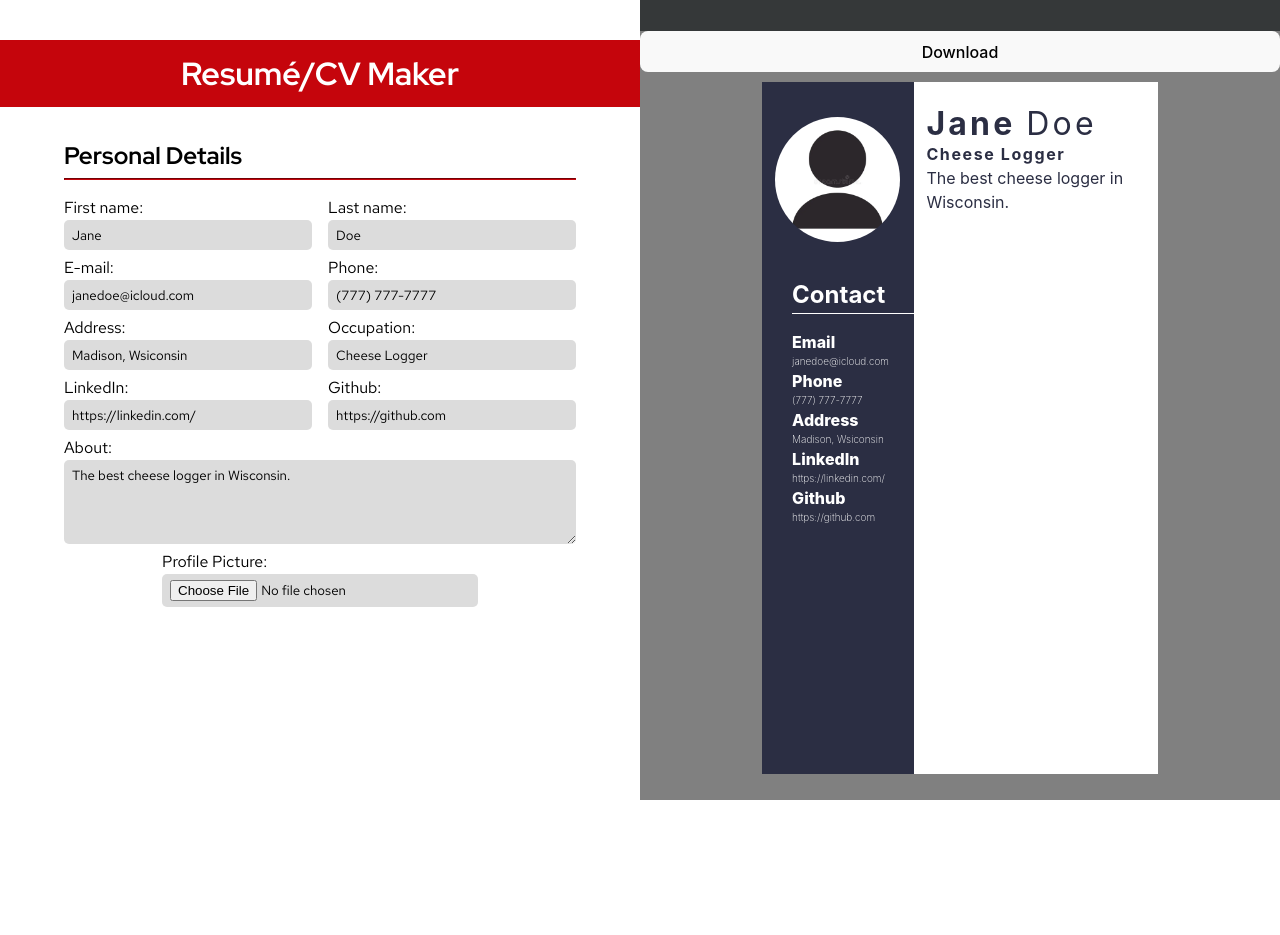
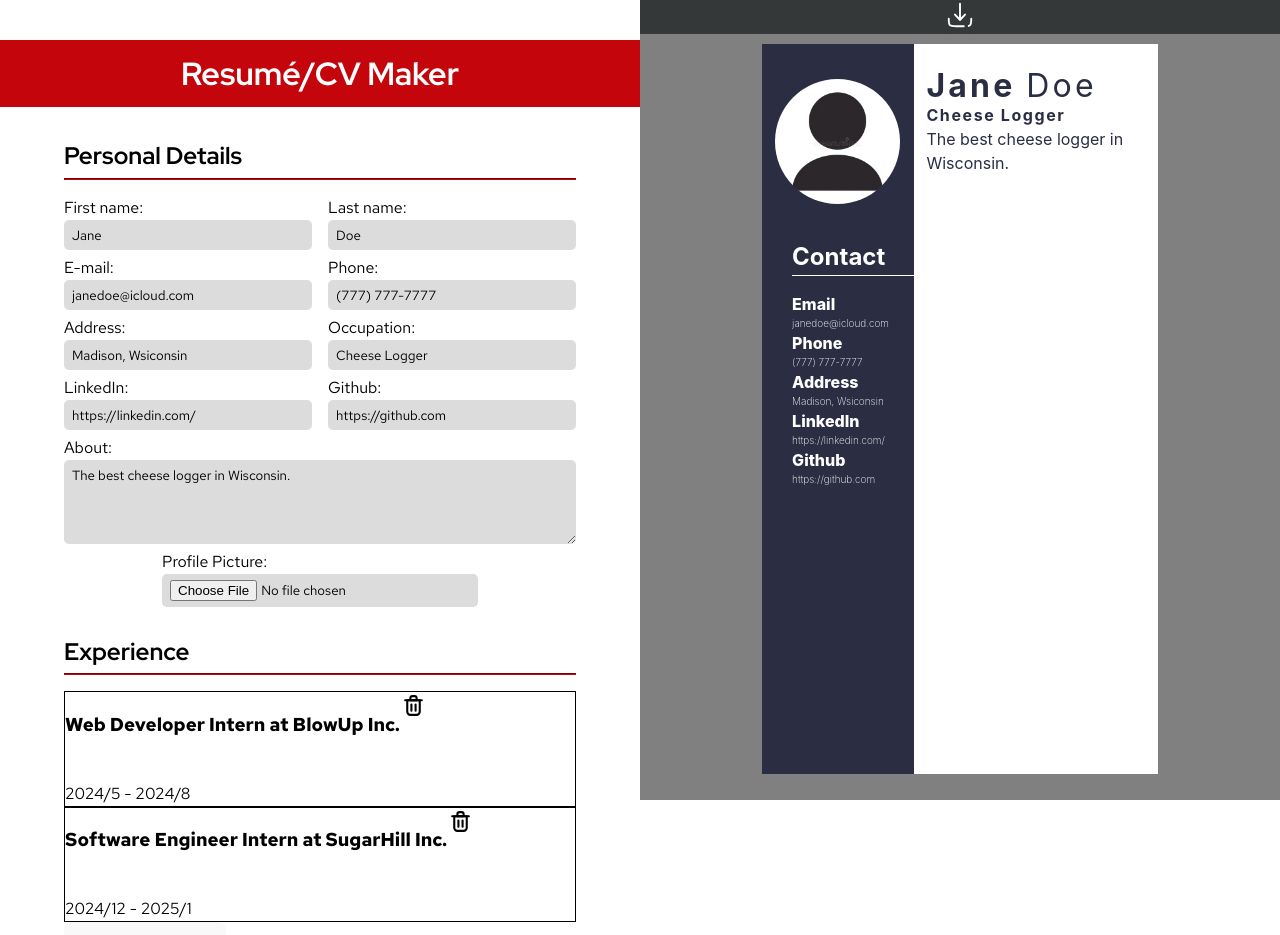
Before and after one commit to yegeunyang/odin-CV-application, a React (Vite) app: page / in a window 1280 px wide. Shown: the top 935 px of the page. Before the commit the page ends 800 px from the top, so only its background shows below. Built offline with nearby package versions, Linux system fonts and the light colour scheme.

Commit message:
Implement Experience component

```diff
--- a/src/App.css
+++ b/src/App.css
@@ -49,6 +49,19 @@
   > #menu {
     background-color: #353839;
     height: 4.5%;
+    display: flex;
+    justify-content: center;
+
+    > button {
+      padding: 0;
+      border: 0;
+      background-color: #353839;
+
+      > img {
+        width: 30px;
+        height: 30px;
+      }
+    }
   }
 
   > #viewer-body {
@@ -183,3 +196,37 @@
     margin: 0;
   }
 }
+
+#experience {
+  color: black;
+
+  /* personal details header */
+  h1 {
+    font-family: "Red Hat Display";
+    font-size: 1.5rem;
+    margin-bottom: 0;
+  }
+
+  hr {
+    border-color: #c5050c;
+    margin-bottom: 1rem;
+  }
+
+  /* change this later */
+  .container {
+    font-family: "Red Hat Text";
+    display: flex;
+    border: 1px solid black;
+
+    button {
+      background-color: white;
+      padding: 0;
+      height: 25px;
+
+      img {
+        width: 25px;
+        height: 25px;
+      }
+    }
+  }
+}
--- a/src/App.jsx
+++ b/src/App.jsx
@@ -11,14 +11,14 @@ import Achievements from "./components/Achievements";
 import "./App.css";
 import { useState } from "react";
 import html2canvas from "html2canvas";
-import jsPDF from 'jspdf';
+import jsPDF from "jspdf";
 
 function printPDF() {
   html2canvas(document.querySelector("#pdf")).then((canvas) => {
-    const imgData = canvas.toDataURL('image/png');
+    const imgData = canvas.toDataURL("image/png");
     const pdf = new jsPDF();
-    pdf.addImage(imgData, 'PNG', 0, 0);
-    pdf.save('CV.pdf');
+    pdf.addImage(imgData, "PNG", 0, 0);
+    pdf.save("CV.pdf");
   });
 }
 
@@ -37,6 +37,30 @@ function App() {
 
   const [picture, setPicture] = useState("profile.png");
 
+  const [experiences, setExperiences] = useState({
+    list: [
+      {
+        id: crypto.randomUUID(),
+        title: "Web Developer Intern",
+        company: "BlowUp Inc.",
+        dateFrom: "2024/5",
+        dateTo: "2024/8",
+        city: "Madison, WI",
+        about: "Wow",
+      },
+      {
+        id: crypto.randomUUID(),
+        title: "Software Engineer Intern",
+        company: "SugarHill Inc.",
+        dateFrom: "2024/12",
+        dateTo: "2025/1",
+        city: "Chicago, IL",
+        about: "Wow",
+      },
+    ],
+    draft: null,
+  });
+
   return (
     <div id="screen">
       <div id="editor">
@@ -47,15 +71,21 @@ function App() {
             setPersonalDetails={setPersonalDetails}
             setPicture={setPicture}
           />
-          <Experience />
+          <Experience
+            experiences={experiences}
+            setExperiences={setExperiences}
+          />
           <Education />
           <Skills />
           <Achievements />
         </div>
       </div>
       <div id="viewer">
-        <div id="menu"></div>
-          <button onClick={printPDF}>Download</button>
+        <div id="menu">
+          <button onClick={printPDF}>
+            <img src="download-minimalistic-svgrepo-com.svg"></img>
+          </button>
+        </div>
         <div id="viewer-body">
           <div id="pdf">
             <div id="side">
--- a/src/components/Experience.jsx
+++ b/src/components/Experience.jsx
@@ -1,5 +1,163 @@
-function Experience() {
-  return <></>;
+export default function Experience({ experiences, setExperiences }) {
+  const draftEditHandler = (event) =>
+    editExperiencesDraft(event, setExperiences, experiences);
+
+  const draftSaveHandler = () => {
+    setExperiences({
+      list: experiences.list.concat([
+        { ...experiences.draft, id: crypto.randomUUID() },
+      ]),
+      draft: null,
+    });
+  };
+
+  const draftCancelHandler = () =>
+    setExperiences({ ...experiences, draft: null });
+
+  const addExperienceHandler = () =>
+    setExperiences({
+      ...experiences,
+      draft: {
+        id: "",
+        title: "Software Engineer",
+        company: "McDonald's",
+        dateFrom: "2026/10",
+        dateTo: "Present",
+        city: "New York",
+        about: "Meh",
+      },
+    });
+
+  const deleteItemHandler = function deleteItemHandlerWrapper(experience) {
+    const handler = function () {
+      setExperiences({
+        ...experiences,
+        list: experiences.list.filter((e) => e.id !== experience.id),
+      });
+    };
+    return handler;
+  };
+
+  return (
+    <div id="experience">
+      <h1>Experience</h1>
+      <hr />
+      {experiences.list.map((experience) => {
+        return (
+          <div key={experience.id} className="container">
+            <div>
+              <h3>
+                {experience.title} at {experience.company}
+              </h3>
+              <br />
+              {experience.dateFrom} - {experience.dateTo}
+            </div>
+            <button onClick={deleteItemHandler(experience)}>
+              <img src="delete-svgrepo-com.svg"></img>
+            </button>
+          </div>
+        );
+      })}
+      {experiences.draft !== null ? (
+        <form>
+          <div className="container">
+            <div className="card">
+              <label>Title: </label>
+              <input
+                type="text"
+                id="title"
+                name="title"
+                value={experiences.draft.title}
+                onChange={draftEditHandler}
+              />
+            </div>
+            <div className="card">
+              <label>Company: </label>
+              <input
+                type="text"
+                id="company"
+                name="company"
+                value={experiences.draft.company}
+                onChange={draftEditHandler}
+              />
+            </div>
+          </div>
+          <div className="container">
+            <div className="card">
+              <label>Date: </label>
+              <input
+                type="text"
+                id="dateFrom"
+                name="dateFrom"
+                value={experiences.draft.dateFrom}
+                onChange={draftEditHandler}
+              />
+              <input
+                type="text"
+                id="dateTo"
+                name="dateTo"
+                value={experiences.draft.dateTo}
+                onChange={draftEditHandler}
+              />
+            </div>
+            <div className="card">
+              <label>City: </label>
+              <input
+                type="text"
+                id="city"
+                name="city"
+                value={experiences.draft.city}
+                onChange={draftEditHandler}
+              />
+            </div>
+          </div>
+          <div className="container">
+            <div className="card">
+              <label>About: </label>
+              <input
+                type="text"
+                id="about"
+                name="about"
+                value={experiences.draft.about}
+                onChange={draftEditHandler}
+              />
+            </div>
+          </div>
+          <button onClick={draftCancelHandler}>Cancel</button>
+          <button onClick={draftSaveHandler}>Save</button>
+        </form>
+      ) : (
+        <button onClick={addExperienceHandler}>Add Experience</button>
+      )}
+    </div>
+  );
 }
 
-export default Experience;
+function editExperiencesDraft(event, setExperiences, experiences) {
+  // Copy experiences.draft object
+  const draft = { ...experiences.draft };
+
+  switch (event.target.id) {
+    case "title":
+      draft.title = event.target.value;
+      break;
+    case "company":
+      draft.company = event.target.value;
+      break;
+    case "dateFrom":
+      draft.dateFrom = event.target.value;
+      break;
+    case "dateTo":
+      draft.dateTo = event.target.value;
+      break;
+    case "city":
+      draft.city = event.target.value;
+      break;
+    case "about":
+      draft.about = event.target.value;
+      break;
+  }
+  setExperiences({ ...experiences, draft: draft });
+}
+
+export function ViewExperience({ experiences }) {}
```
Also changed, not shown: public/delete-svgrepo-com.svg (added), public/download-minimalistic-svgrepo-com.svg (added).
